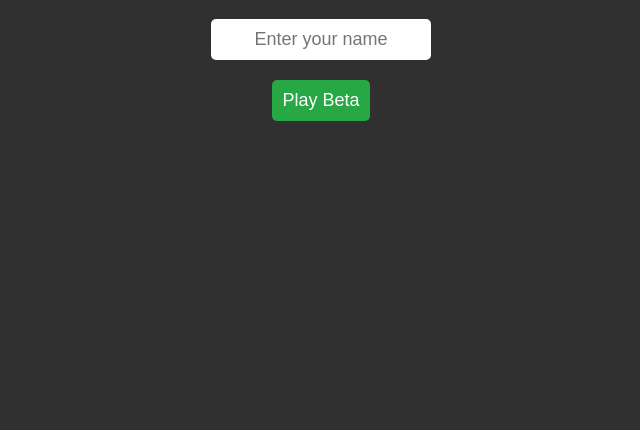
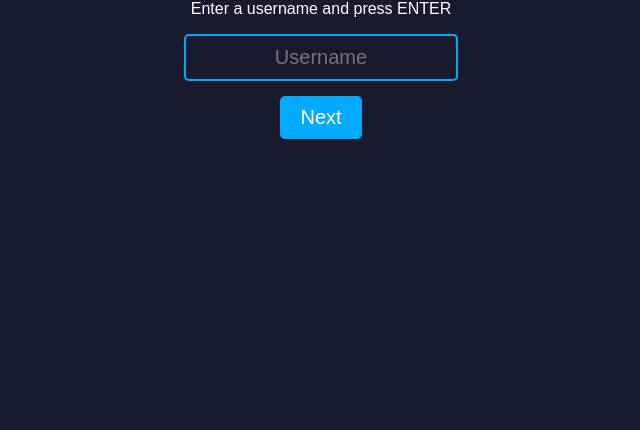
Before and after one commit to StoneKiller739/StoneKiller739.github.io, a plain HTML site: page t1.html in a window 1280 px wide. Shown: the part 370-800 px from the top of the page, without its empty margins (319-959 px from the left). Drawn offline with Linux system fonts and the light colour scheme.

Commit message:
Update t1.html

```diff
--- a/t1.html
+++ b/t1.html
@@ -3,7 +3,7 @@
 <head>
     <meta charset="UTF-8">
     <meta name="viewport" content="width=device-width, initial-scale=1.0">
-    <title>Stone.io Game</title>
+    <title>Beta</title>
     <style>
         body {
             display: flex;
@@ -12,74 +12,63 @@
             flex-direction: column;
             height: 100vh;
             margin: 0;
-            background-color: #f0f0f0;
+            background-color: #1a1a2e;
             font-family: Arial, sans-serif;
+            color: white;
         }
         #mainMenu {
-            position: absolute;
-            width: 100%;
-            height: 100%;
-            background: rgba(0, 0, 0, 0.8);
-            color: white;
-            display: flex;
-            flex-direction: column;
-            justify-content: center;
-            align-items: center;
-            transition: opacity 0.5s ease;
-        }
-        input, button {
-            margin: 10px;
-            padding: 10px;
-            font-size: 18px;
-            border: none;
-            border-radius: 5px;
+            text-align: center;
         }
         input {
-            width: 200px;
+            width: 250px;
+            padding: 10px;
+            font-size: 20px;
             text-align: center;
+            border: 2px solid #00aaff;
+            border-radius: 5px;
+            background: transparent;
+            color: white;
+            outline: none;
         }
         button {
-            background-color: #28a745;
+            margin-top: 15px;
+            padding: 10px 20px;
+            font-size: 20px;
+            background-color: #00aaff;
+            border: none;
             color: white;
+            border-radius: 5px;
             cursor: pointer;
+            transition: background 0.3s;
         }
         button:hover {
-            background-color: #218838;
-        }
-        #gameContainer {
-            display: none;
+            background-color: #0088cc;
         }
     </style>
 </head>
 <body>
     <div id="mainMenu">
-        <h1>Welcome to Stone.io</h1>
-        <input type="text" id="playerName" placeholder="Enter your name">
-        <button onclick="playBeta()">Play Beta</button>
-    </div>
-
-    <div id="gameContainer">
-        <canvas id="gameCanvas" width="800" height="600"></canvas>
-        <div id="levelUpMessage"></div>
-        <canvas id="confettiCanvas"></canvas>
+        <h1>Ships 3D</h1>
+        <p>Enter a username and press ENTER</p>
+        <input type="text" id="playerName" placeholder="Username" onkeypress="handleKeyPress(event)">
+        <br>
+        <button onclick="startGame()">Next</button>
     </div>
 
     <script>
+        function handleKeyPress(event) {
+            if (event.key === "Enter") {
+                startGame();
+            }
+        }
+
         function startGame() {
             let name = document.getElementById('playerName').value;
             if (name.trim() === "") {
-                alert("Please enter your name!");
+                alert("Please enter a username!");
                 return;
             }
             localStorage.setItem("playerName", name);
-            document.getElementById('mainMenu').style.opacity = '0';
-            setTimeout(() => {
-                document.getElementById('mainMenu').style.display = 'none';
-                document.getElementById('gameContainer').style.display = 'block';
-            }, 500);
-        }
-
-        function playBeta() {
             window.location.href = "index.html";
         }
     </script>
```
